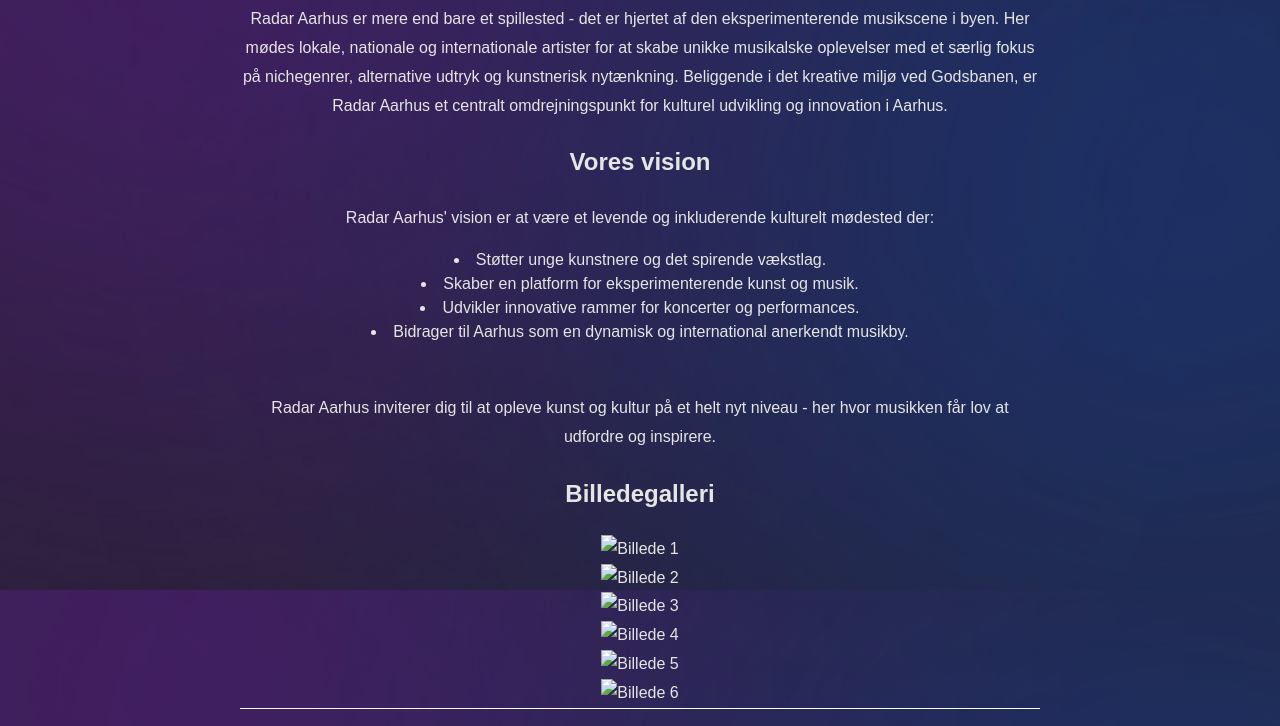
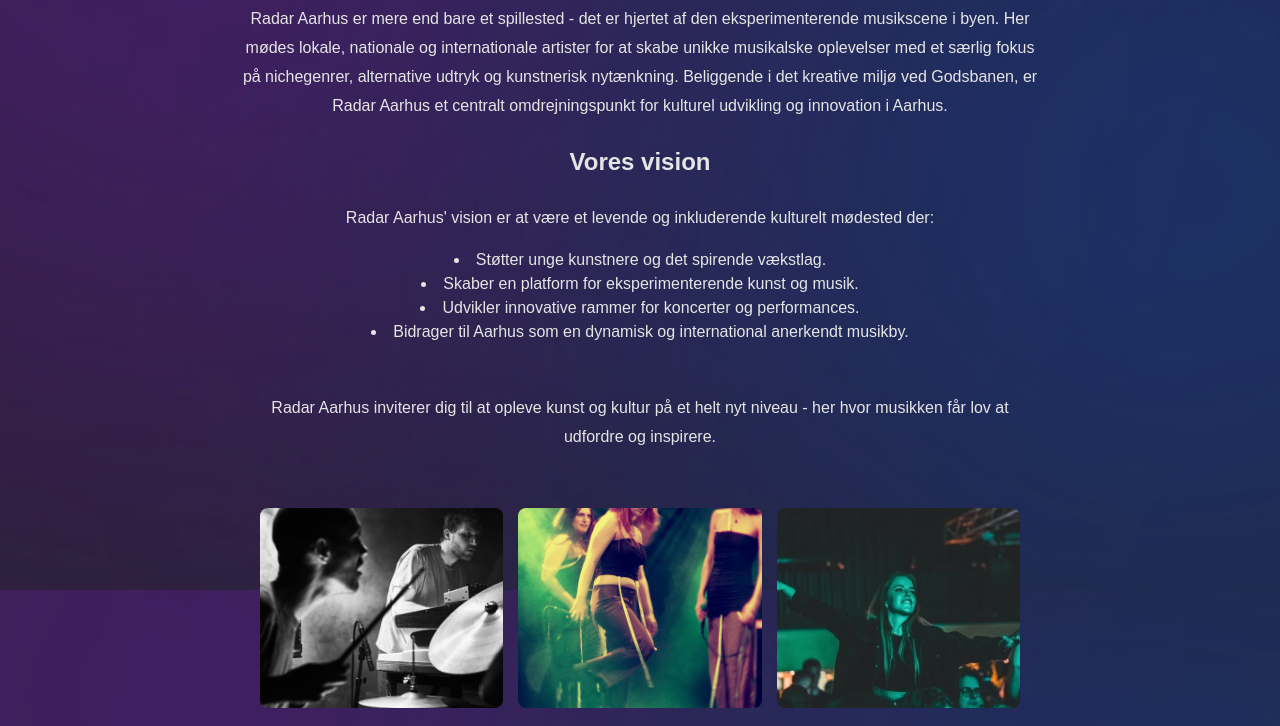
Before and after one commit to cilletalbot/Radar, a plain HTML site: page om.html in a window 1280 px wide. Shown: the part 210-936 px from the top of the page. Drawn offline with Linux system fonts and the light colour scheme.

Commit message:
update
update

```diff
--- a/css/om.css
+++ b/css/om.css
@@ -138,7 +138,32 @@
   }
 
 
-  /* Footer styling */
+  .gallery {
+    text-align: center;
+    padding: 20px;
+    margin-bottom: 20px;
+  }
+
+  .image-grid {
+    display: grid;
+    grid-template-columns: repeat(3, 1fr); /* 3 kolonner */
+    gap: 15px; /* Mellemrum mellem billederne */
+    margin-top: 20px;
+  }
+
+  .image-item img {
+    width: 100%; /* Gør billedet responsivt, fylder containerens bredde */
+    height: 200px; /* Sætter en fast højde på billederne */
+    object-fit: cover; /* Sørger for at billederne dækker området uden at blive forvrænget */
+    border-radius: 8px; /* Afrundede hjørner på billederne */
+  }
+
+
+
+
+
+
+/* Footer styling */
 footer {
     display: flex;
     justify-content: space-between;
--- a/om.html
+++ b/om.html
@@ -58,25 +58,24 @@ Radar Aarhus er mere end bare et spillested - det er hjertet af den eksperimente
 
 
       <section class="gallery">
-        <h2>Billedegalleri</h2>
         <div class="image-grid">
           <div class="image-item">
-            <img src="images/" alt="Billede 1">
+            <img src="images/galleri1.png" alt="Billede 1">
           </div>
           <div class="image-item">
-            <img src="billede2.jpg" alt="Billede 2">
+            <img src="images/galleri2.png" alt="Billede 2">
           </div>
           <div class="image-item">
-            <img src="billede3.jpg" alt="Billede 3">
+            <img src="images/galleri3.png" alt="Billede 3">
           </div>
           <div class="image-item">
-            <img src="billede4.jpg" alt="Billede 4">
+            <img src="images/galleri4.png" alt="Billede 4">
           </div>
           <div class="image-item">
-            <img src="billede5.jpg" alt="Billede 5">
+            <img src="images/galleri5.png" alt="Billede 5">
           </div>
           <div class="image-item">
-            <img src="billede6.jpg" alt="Billede 6">
+            <img src="images/galleri6.png" alt="Billede 6">
           </div>
         </div>
       </section>
@@ -87,8 +86,8 @@ Radar Aarhus er mere end bare et spillested - det er hjertet af den eksperimente
 
 
 
-   <!-- Footer -->
-   <footer>
+  <!-- Footer -->
+  <footer>
 
     <div class="aabeningstider">
         <p>Kontakt</p>
```
Also changed, not shown: images/galleri1.png (added), images/galleri2.png (added), images/galleri3.png (added), images/galleri4.png (added), images/galleri5.png (added), images/galleri6.png (added), images/galleri7.png (added), images/galleri8.png (added), images/galleri9.png (added), 2 other files.
